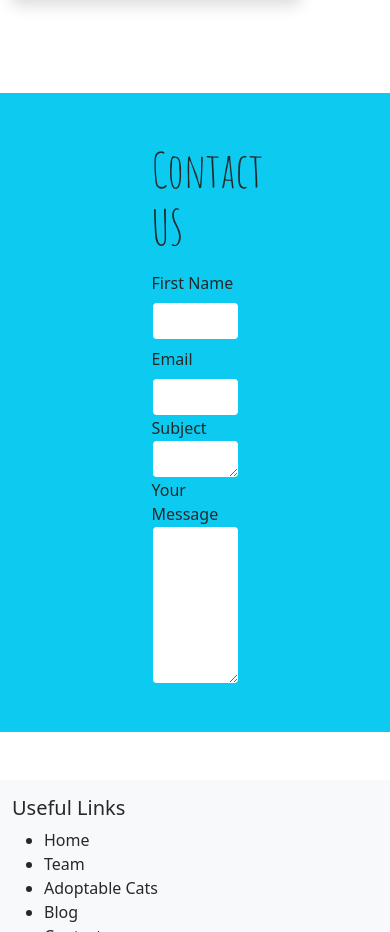
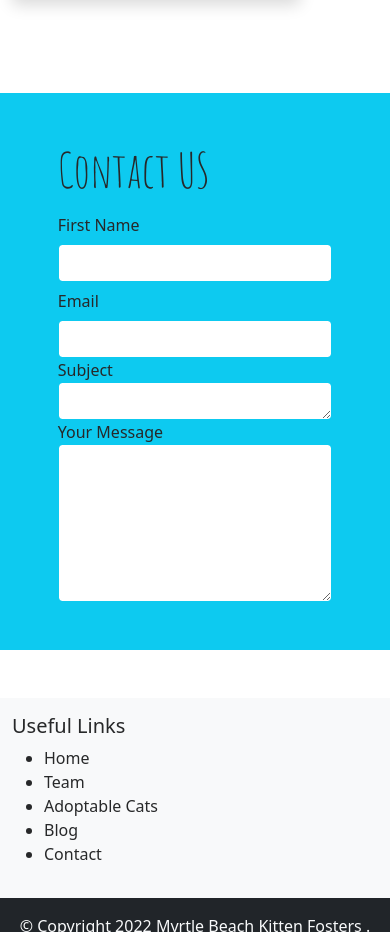
Before and after one commit to dougcrew/mb-kitten-fosters, a plain HTML site: page index.html in a window 390 px wide. Shown: the part 4461-5393 px from the top of the page. Drawn offline with nearby package versions, Linux system fonts and the light colour scheme.

Commit message:
adjust contact form for small screens

```diff
--- a/index.html
+++ b/index.html
@@ -295,7 +295,7 @@
       </div>
     </section>
     <section class="container bg-info">
-      <div class="mt-5 mb-5 p-5 w-50 mx-auto">
+      <div class="mt-5 mb-5 pt-5 pb-5 w-75 mx-auto">
         <h5 class="card-title">Contact US</h5>
         <form>
           <div class="form-group">
```
